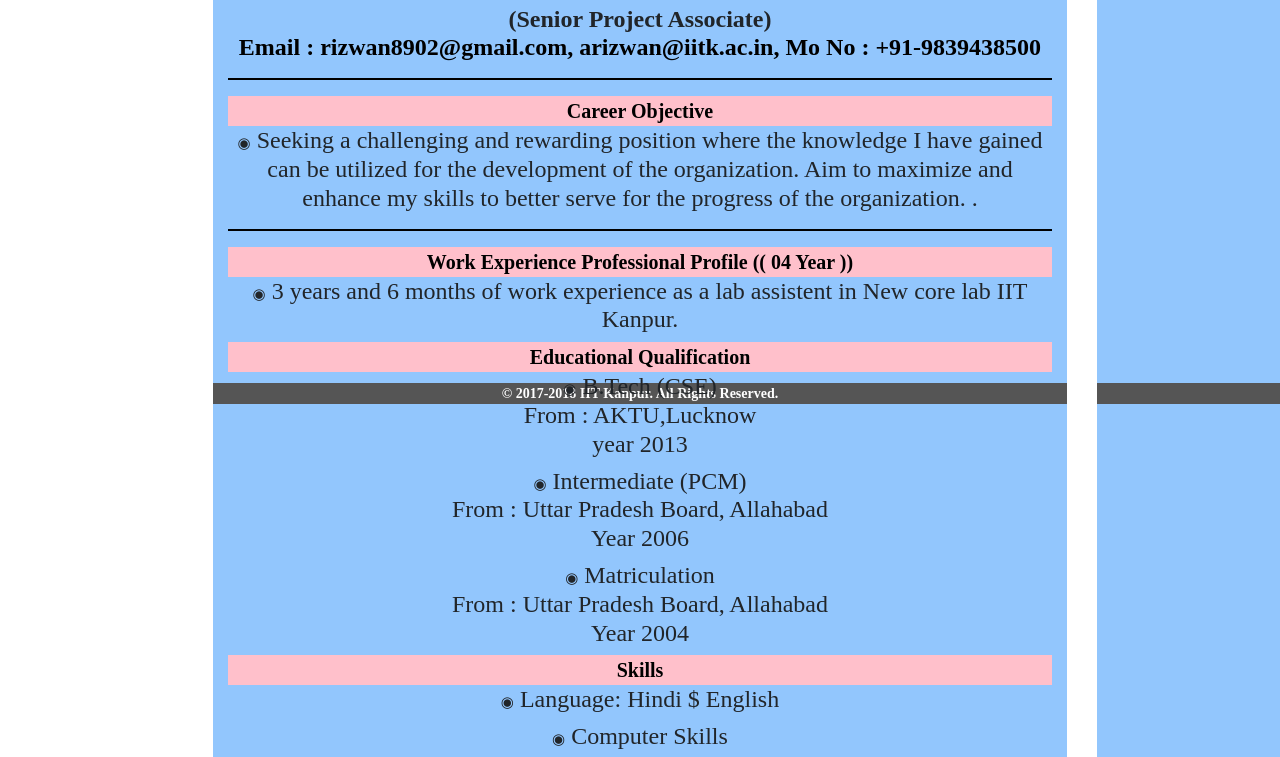
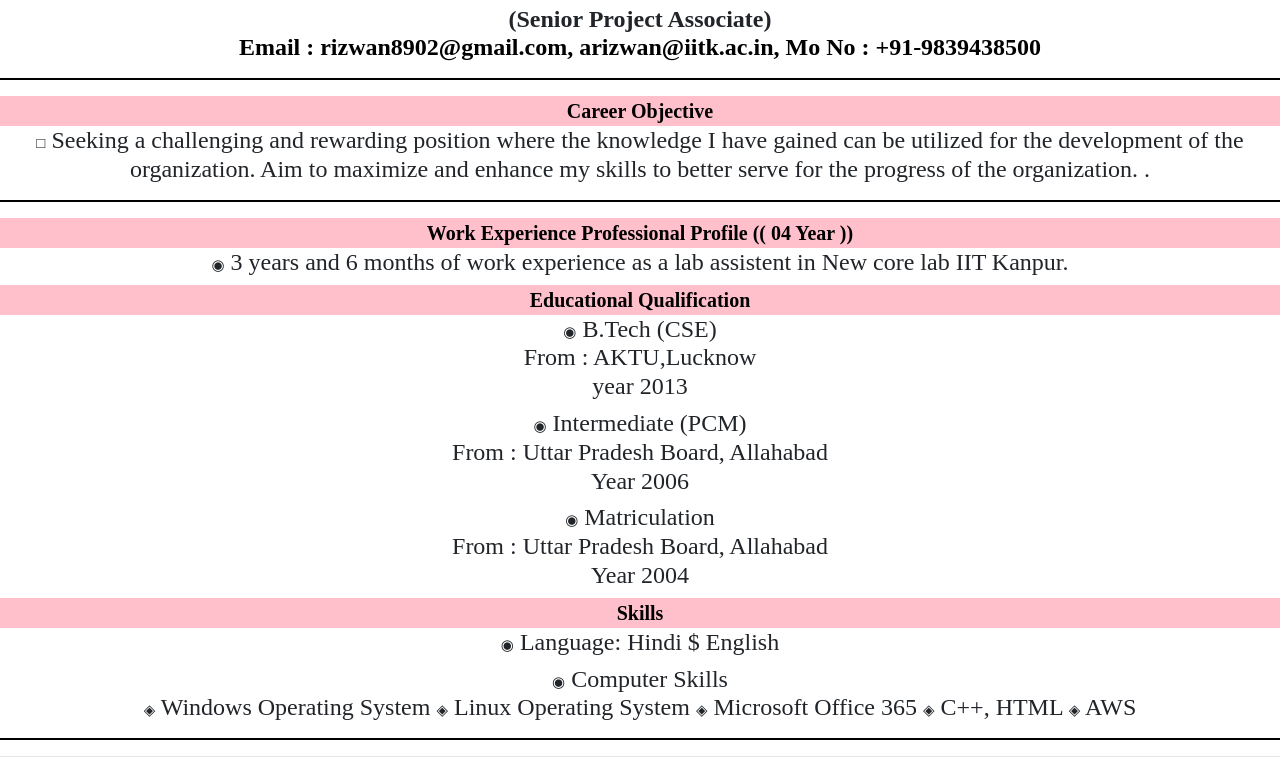
Before and after one commit to rizwan8902/Bio-Data, a plain HTML site: page index.html in a window 1280 px wide. Shown: the part 67-824 px from the top of the page. Drawn offline with nearby package versions, Linux system fonts and the light colour scheme.

Commit message:
Add files via upload

```diff
--- a/index.html
+++ b/index.html
@@ -116,16 +116,16 @@ if (statusofb2=='open') {
 </script>
 
 </head>
-<body style="background-color:#92c6fd;">
+<body style="background-color:#yellow;">
 
 
 
 <div class="container-fluid text-center">
   <div class="row content">
-    <div class="col-sm-2 sidenav">
+    <div class="star">
 
     </div>
-    <div class="col-sm-8 ">
+    <div class="square">
             <div <h3 style="color:black;text:left; background-color:red;font-size:20px; font-weight:bold"<h4>BIO DATA </h4> </div>
 			<h3><b>RIZWAN AHMAD</h3><h4>(Senior Project Associate)<br><p style="color:black"> Email : rizwan8902@gmail.com, arizwan@iitk.ac.in, Mo No : +91-9839438500</br></h4> </p>
 			<h4><b>  </b></h4>
@@ -135,7 +135,7 @@ if (statusofb2=='open') {
 <div <h3 style="color:black;text:left; background-color:pink;font-size:20px; font-weight:bold"
 	<left> Career Objective </left></h3></div>
 
-             <h4> <span style='font-size:15px;'>&#9673;</span>
+             <h4> <span style='font-size:15px;'>&square;</span>
 Seeking a challenging and rewarding position where the knowledge I have gained can be utilized for the development of the organization. Aim to maximize and enhance my skills to better serve for the progress of the organization.
 . </h4>
 <hr style="height:2px;border-width:0;color:Yellow;background-color:Black">
@@ -171,7 +171,7 @@ Seeking a challenging and rewarding position where the knowledge I have gained c
 </div>
 
 <footer class="container-fluid text-center footer">
-  <p>© 2017-2018 IIT Kanpur. All Rights Reserved.</p>
+  <p></p>
 </footer>
 
 </body>
```
